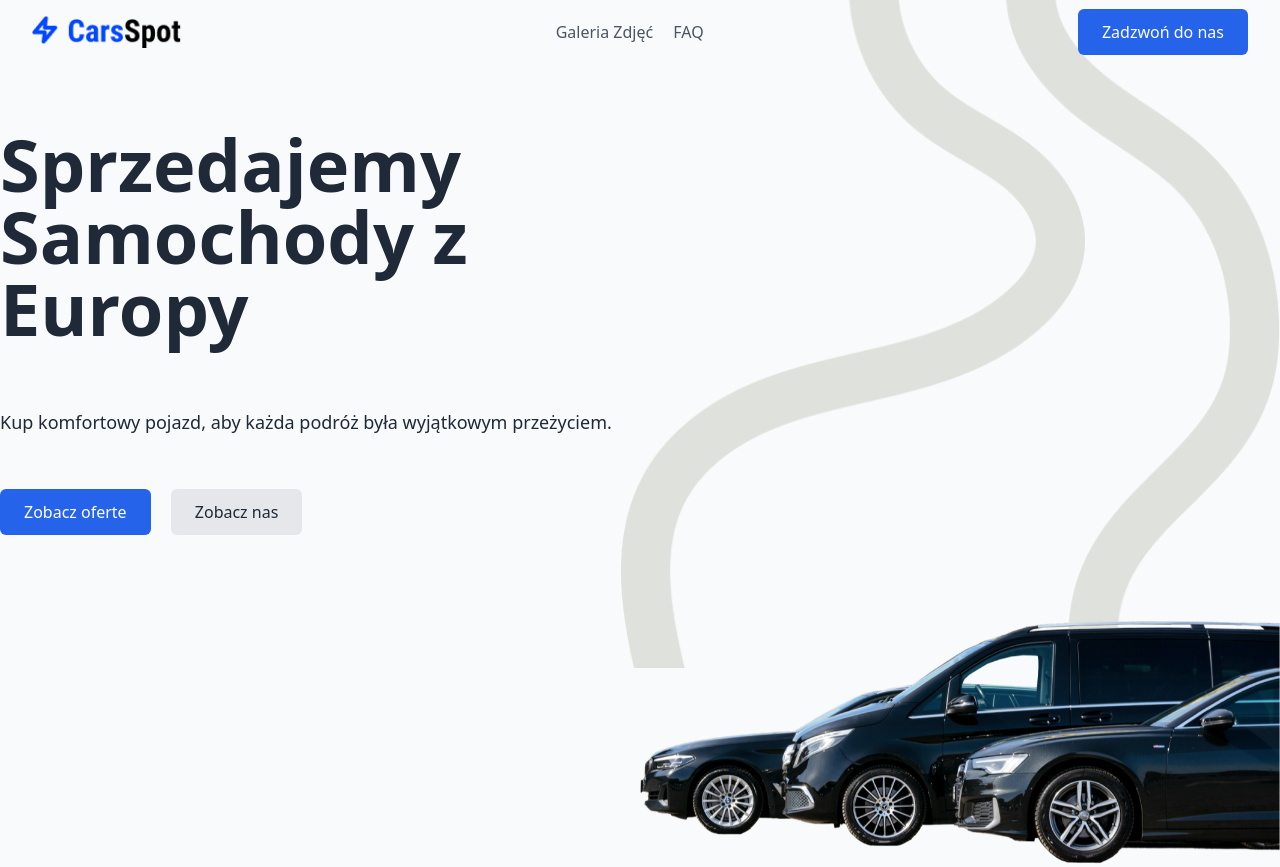
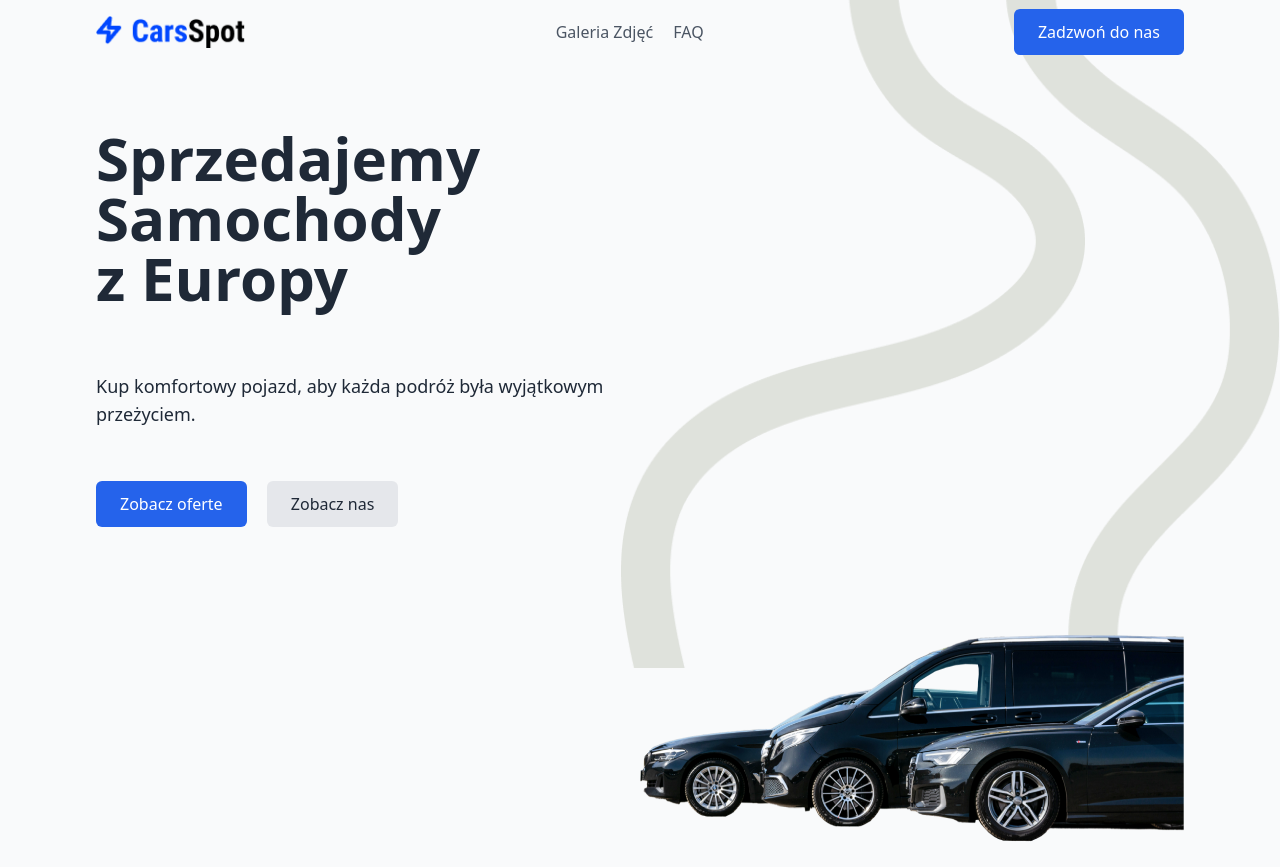
Before and after one commit to KavaliouAlexandr/TestTask, a website: page index.html in a window 1280 px wide. Shown: the top 867 px of the page. Drawn offline with nearby package versions, Linux system fonts and the light colour scheme.

Commit message:
Update index.html

```diff
--- a/index.html
+++ b/index.html
@@ -14,10 +14,10 @@
 
 
     <!-- Основной контейнер для контента (с header) -->
-    <div class="relative z-10">
+    <div class="relative z-10 px-24">
 
         <!-- Header -->
-        <header class="bg-transparent py-4 px-8 flex justify-between items-center">
+        <header class="bg-transparent py-4  flex justify-between items-center">
             <img src="./assets/logo.png" alt="CarsSpot Logo" class="h-8">
 
             <nav class="space-x-4">
@@ -33,7 +33,7 @@
         <section class="py-16 relative flex items">
             <!-- Левый блок с текстом -->
             <div class="container md:w-1/2 z-10">
-                <h1 class="text-7xl color: #282828; font-bold mb-4">Sprzedajemy Samochody z Europy</h1>
+                <h1 class="text-6xl color: #282828; font-bold mb-4">Sprzedajemy Samochody <br />z Europy</h1>
                 <p class="text-lg my-16">Kup komfortowy pojazd, aby każda podróż była wyjątkowym przeżyciem.</p>
                 <div class="space-x-4 mb-96">
                     <a href="#" class="bg-blue-600 text-white px-6 py-3 rounded-md">Zobacz oferte</a>
@@ -79,7 +79,7 @@
     </div>
   </div>
 
-  <div style="background-color: #282828;" class="text-white py-12 mt-12 px-8"> <!-- 32px отступы -->
+  <div style="background-color: #282828;" class="text-white   px-16"> <!-- 32px отступы -->
     <div class="grid grid-cols-2 gap-8">
 
         <div>
@@ -101,7 +101,7 @@
 
 
   <!-- Footer -->
-  <footer style="background-color: #282828;" class="text-gray-300 py-8 px-12"> <!-- Отступы -->
+  <footer style="background-color: #282828;" class="text-gray-300 py-8 px-56"> <!-- Отступы -->
     <div class="flex justify-between items-center">
       <div class="space-x-4">
         <a href="#" class="hover:text-white">CarsSpot</a>
```
